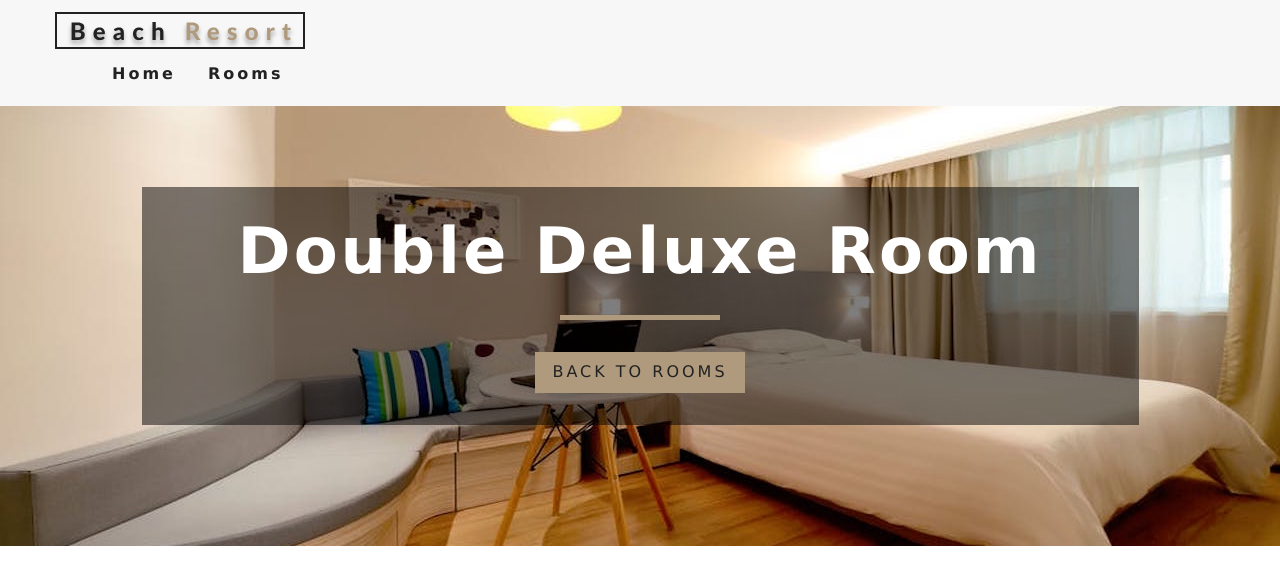
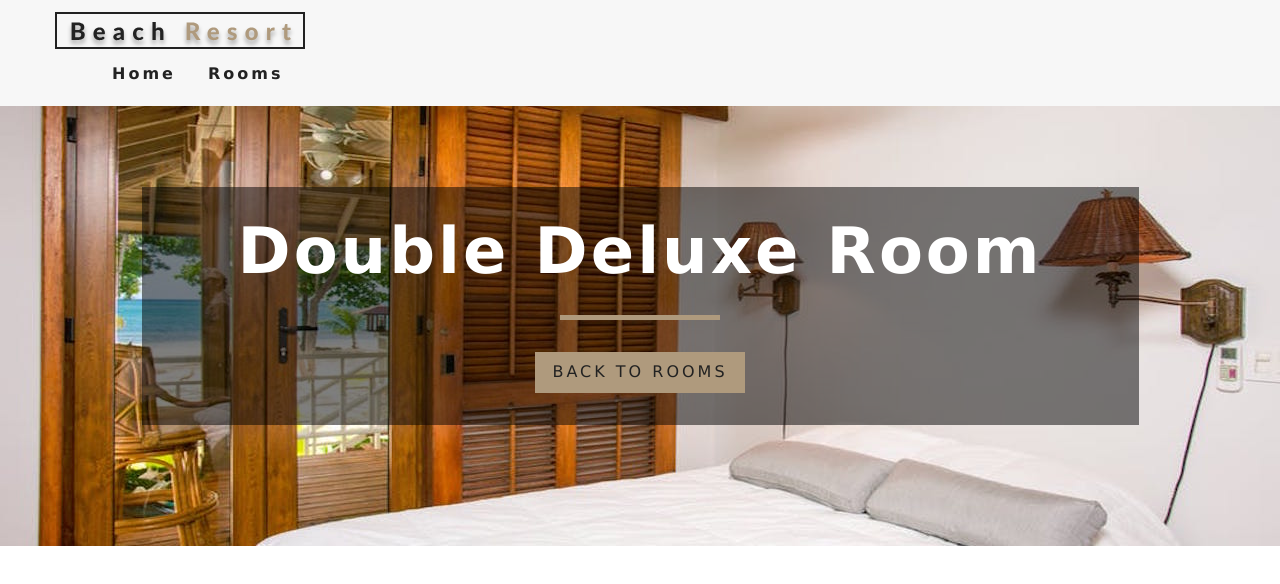
Before and after one commit to kosiazom/my-resorts, a React (Create React App) app: page /rooms/double-deluxe in a window 1280 px wide. Shown: the top 584 px of the page. Built offline with nearby package versions, Linux system fonts and the light colour scheme.

Commit message:
finished styled Hero

```diff
--- a/src/components/StyledHero.jsx
+++ b/src/components/StyledHero.jsx
@@ -2,9 +2,10 @@ import styled from 'styled-components'
  //dont need to import react for styled components
  import defaultImg from '../images/room-6.jpeg'
 
+ //accessing props from a styled component is differet as written on line 8
  const StyledHero = styled.header`
  min-height: 60vh;
- background: url(${defaultImg}) center/cover no-repeat;
+ background: url(${props => props.img ? props.img : defaultImg}) center/cover no-repeat;
  display: flex;
  align-items: center;
  justify-content: center;
--- a/src/pages/Home.jsx
+++ b/src/pages/Home.jsx
@@ -4,7 +4,6 @@ import Banner from '../components/Banner'
 import Services from '../components/Services'
 import FeaturedRooms  from '../components/FeaturedRooms'
 import { Link } from 'react-router-dom'
-import Button from '../components/StyledHero'
 
 //Parent to Banner & Hero ...props are being passed down
 const Home = () => {
@@ -20,7 +19,7 @@ const Home = () => {
            </Hero>
                <Services />
                <FeaturedRooms />
-               <Button>I am a styled Buttone</Button>
+
            </>
 
 
--- a/src/pages/SingleRoom.jsx
+++ b/src/pages/SingleRoom.jsx
@@ -5,6 +5,7 @@ import Hero from '../components/Hero'
 import Banner from '../components/Banner'
 import { Link } from 'react-router-dom'
 import { RoomContext } from '../Context.jsx'
+import StyledHero from '../components/StyledHero'
 
 class SingleRoom extends Component {
     constructor(props) {
@@ -31,9 +32,20 @@ class SingleRoom extends Component {
                 </Link>
             </div>)
         }
-        const {name, description, capacity, size, price, extras, breakfast, pets, images} = room
+        const { name,
+             description,
+             capacity,
+             size,
+             price,
+             extras,
+             breakfast,
+             pets,
+             images
+            } = room
+
        return (
-      <Hero hero='roomsHero'>
+      <StyledHero img={images[0] || defaultBcg}>
+
 
           <Banner title={`${name} room`}>
               <Link to='/rooms' className='btn-primary'>
@@ -41,9 +53,9 @@ class SingleRoom extends Component {
               </Link>
           </Banner>
 
-        </Hero>
+        </StyledHero>
        )
-
+//line 37 allows the image to be rendered dynamically
 
     }
 }
```
